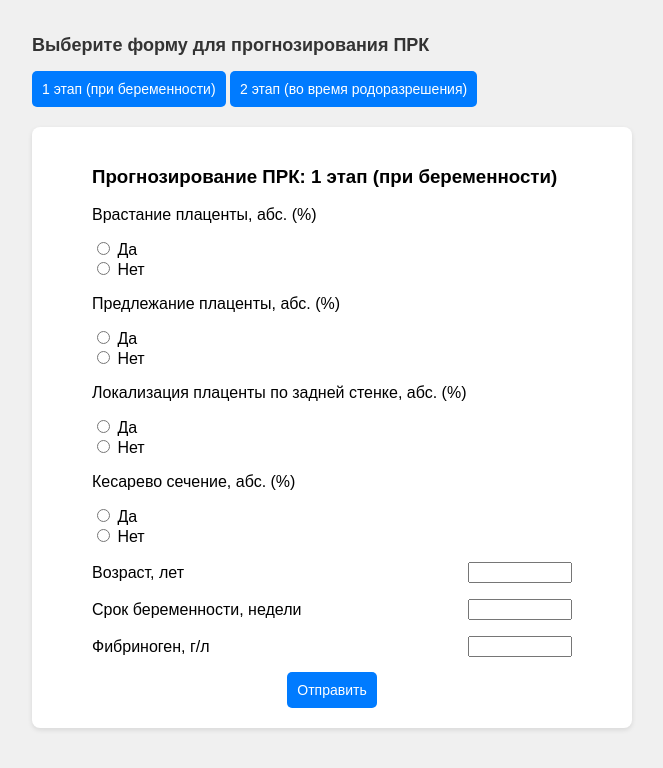
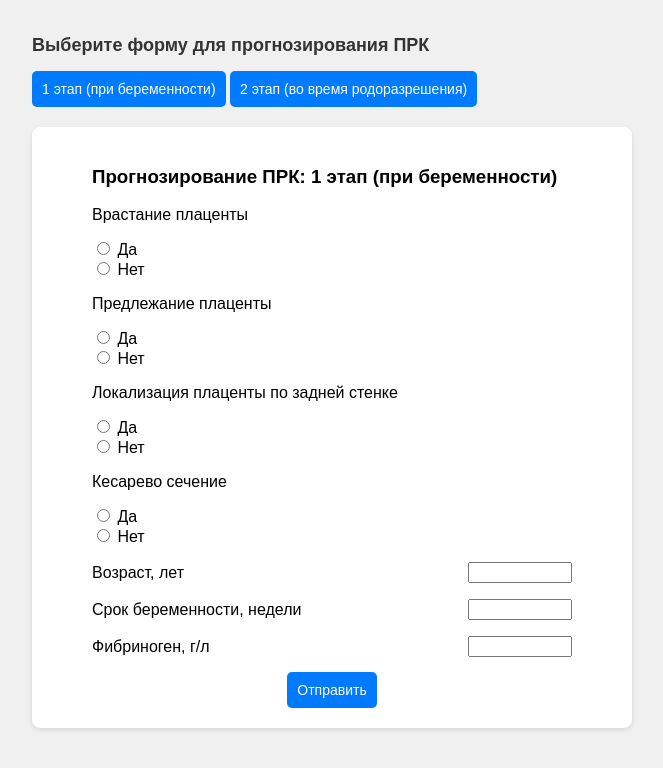
Before and after one commit to Diler22SS/predict_prk, a Django app: page / in a window 1280 px wide. Shown: the top 768 px of the page, without its empty margins (308-971 px from the left). Run offline with Django 5.2, Linux system fonts and the light colour scheme.

Commit message:
update form

```diff
--- a/classify_prk_app/forms.py
+++ b/classify_prk_app/forms.py
@@ -4,7 +4,7 @@ from django import forms
 class BeforeDeliveryForm(forms.Form):
     # Врастание плаценты (1 или 0)
     placenta_previa = forms.ChoiceField(
-        label='Врастание плаценты, абс. (%)',
+        label='Врастание плаценты',
         choices=[(1, 'Да'), (0, 'Нет')],
         widget=forms.RadioSelect,
         required=True
@@ -12,7 +12,7 @@ class BeforeDeliveryForm(forms.Form):
 
     # Предлежание плаценты (1 или 0)
     indications_for_caesarean_1 = forms.ChoiceField(
-        label='Предлежание плаценты, абс. (%)',
+        label='Предлежание плаценты',
         choices=[(1, 'Да'), (0, 'Нет')],
         widget=forms.RadioSelect,
         required=True
@@ -20,7 +20,7 @@ class BeforeDeliveryForm(forms.Form):
 
     # Задняя стенка (1 или 0)
     placenta_localization_3 = forms.ChoiceField(
-        label='Локализация плаценты по задней стенке, абс. (%)',
+        label='Локализация плаценты по задней стенке',
         choices=[(1, 'Да'), (0, 'Нет')],
         widget=forms.RadioSelect,
         required=True
@@ -28,7 +28,7 @@ class BeforeDeliveryForm(forms.Form):
 
     # Кесарево сечение (1 или 0)
     delivery_2_0 = forms.ChoiceField(
-        label='Кесарево сечение, абс. (%)',
+        label='Кесарево сечение',
         choices=[(1, 'Да'), (0, 'Нет')],
         widget=forms.RadioSelect,
         required=True
--- a/classify_prk_app/templates/classify_prk_app/main.html
+++ b/classify_prk_app/templates/classify_prk_app/main.html
@@ -91,19 +91,19 @@
         <form id="before-delivery-form">
             {% csrf_token %}
             <p>
-                <label for="id_placenta_previa">Врастание плаценты, абс. (%)</label>
+                <label for="id_placenta_previa">Врастание плаценты</label>
             </p>
                 {{ before_delivery_form.placenta_previa }}
             <p>
-                <label for="id_indications_for_caesarean_1">Предлежание плаценты, абс. (%)</label>
+                <label for="id_indications_for_caesarean_1">Предлежание плаценты</label>
             </p>
                 {{ before_delivery_form.indications_for_caesarean_1 }}
             <p>
-                <label for="id_placenta_localization_3">Локализация плаценты по задней стенке, абс. (%)</label>
+                <label for="id_placenta_localization_3">Локализация плаценты по задней стенке</label>
             </p>
                 {{ before_delivery_form.placenta_localization_3 }}
             <p>
-                <label for="id_delivery_2_0">Кесарево сечение, абс. (%)</label>
+                <label for="id_delivery_2_0">Кесарево сечение</label>
             </p>
                 {{ before_delivery_form.delivery_2_0 }}
             <p>
```
